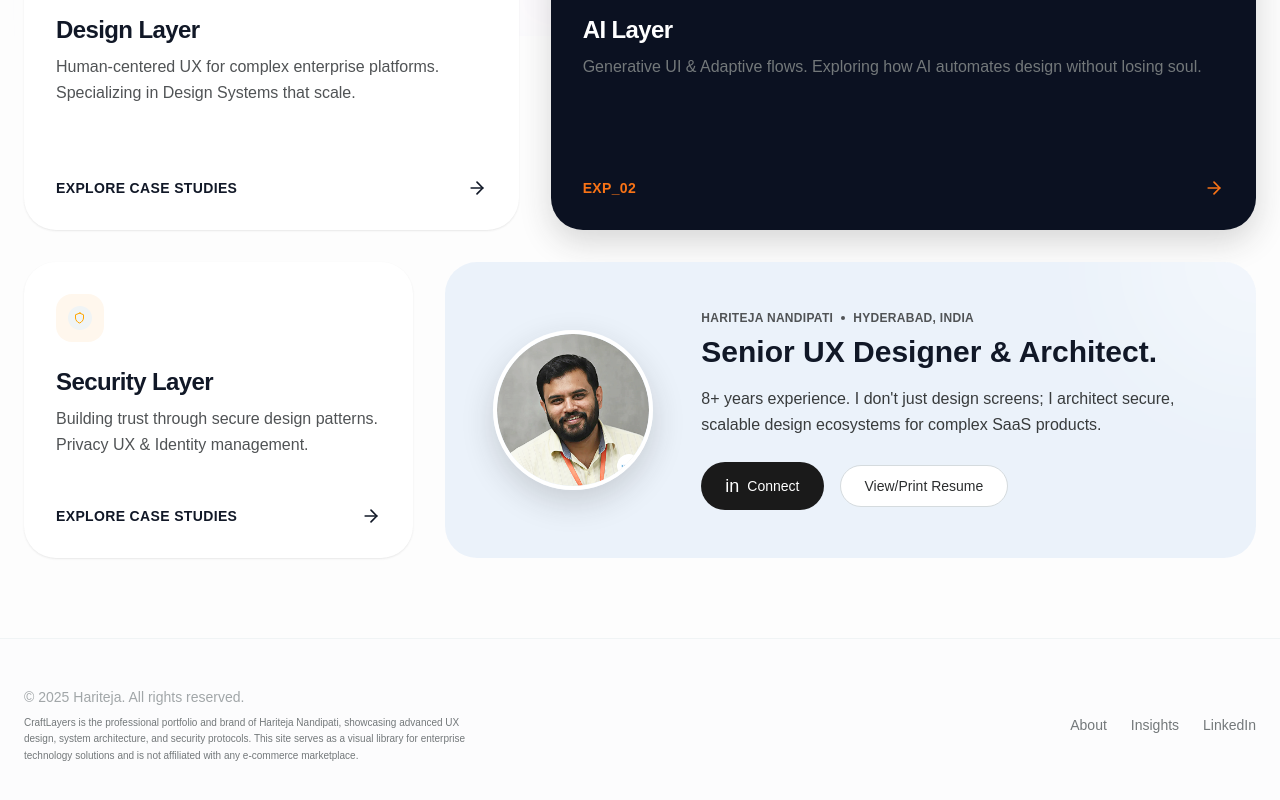
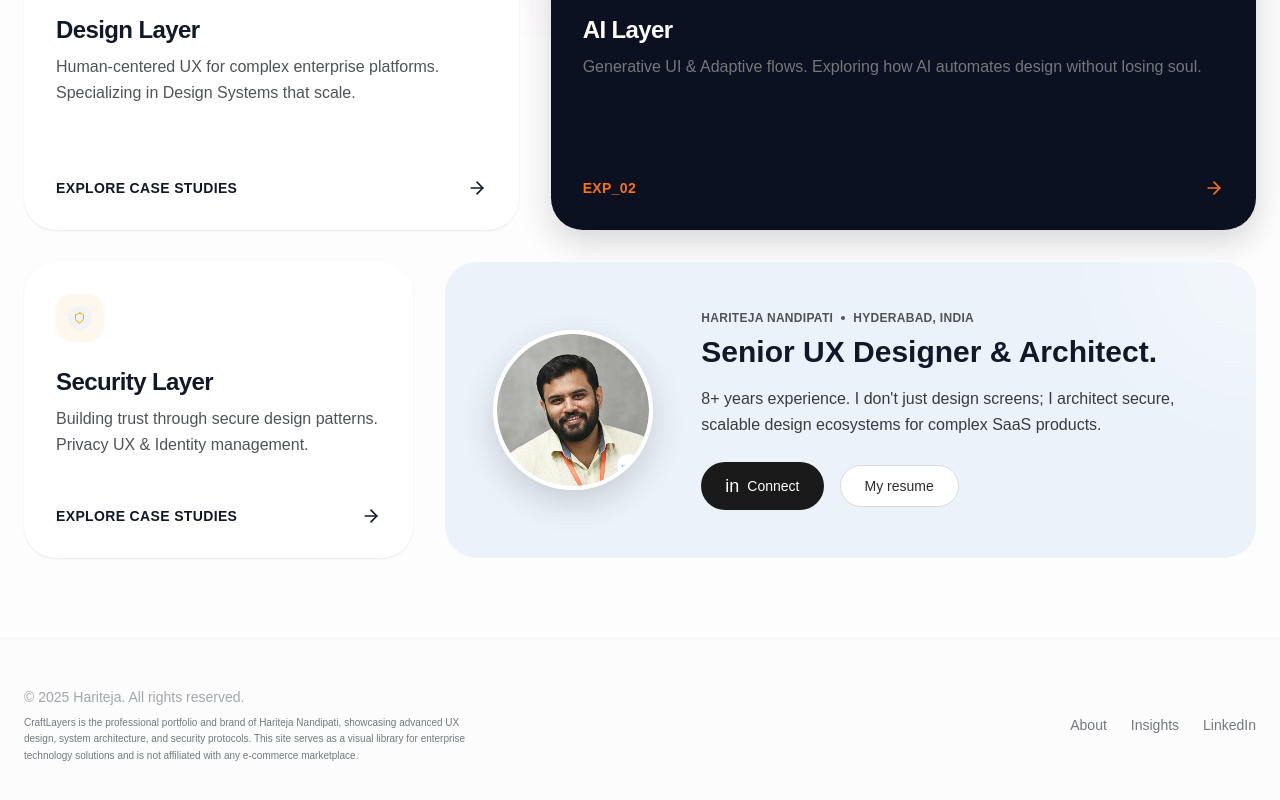
Before and after one commit to Hariteja-CL/craftlayers, a React (Vite) app: page / in a window 1280 px wide. Shown: the part 764-1564 px from the top of the page. Built offline with nearby package versions, Linux system fonts and the light colour scheme.

Commit message:
feat(portfolio): update resume button text to 'My resume'

```diff
--- a/src/components/portfolio/ProfileSection.tsx
+++ b/src/components/portfolio/ProfileSection.tsx
@@ -42,7 +42,7 @@ export function ProfileSection() {
                         <span className="text-lg">in</span> Connect
                     </a>
                     <a href="/resume.html" target="_blank" className="bg-white border border-gray-200 text-gray-700 px-6 py-2.5 rounded-full text-sm font-medium hover:bg-gray-50 focus:outline-none focus:ring-2 focus:ring-orange-500/20">
-                        View/Print Resume
+                        My resume
                     </a>
                 </div>
             </div>
```
